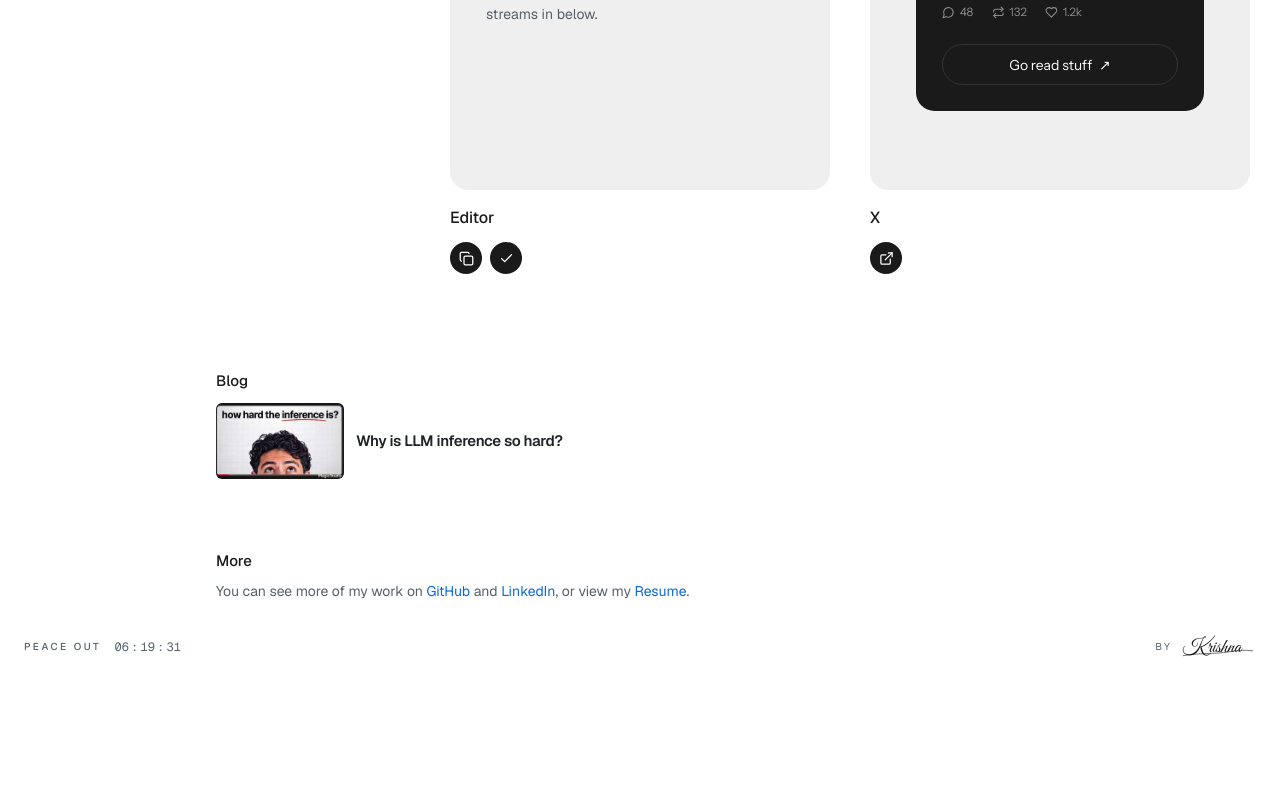
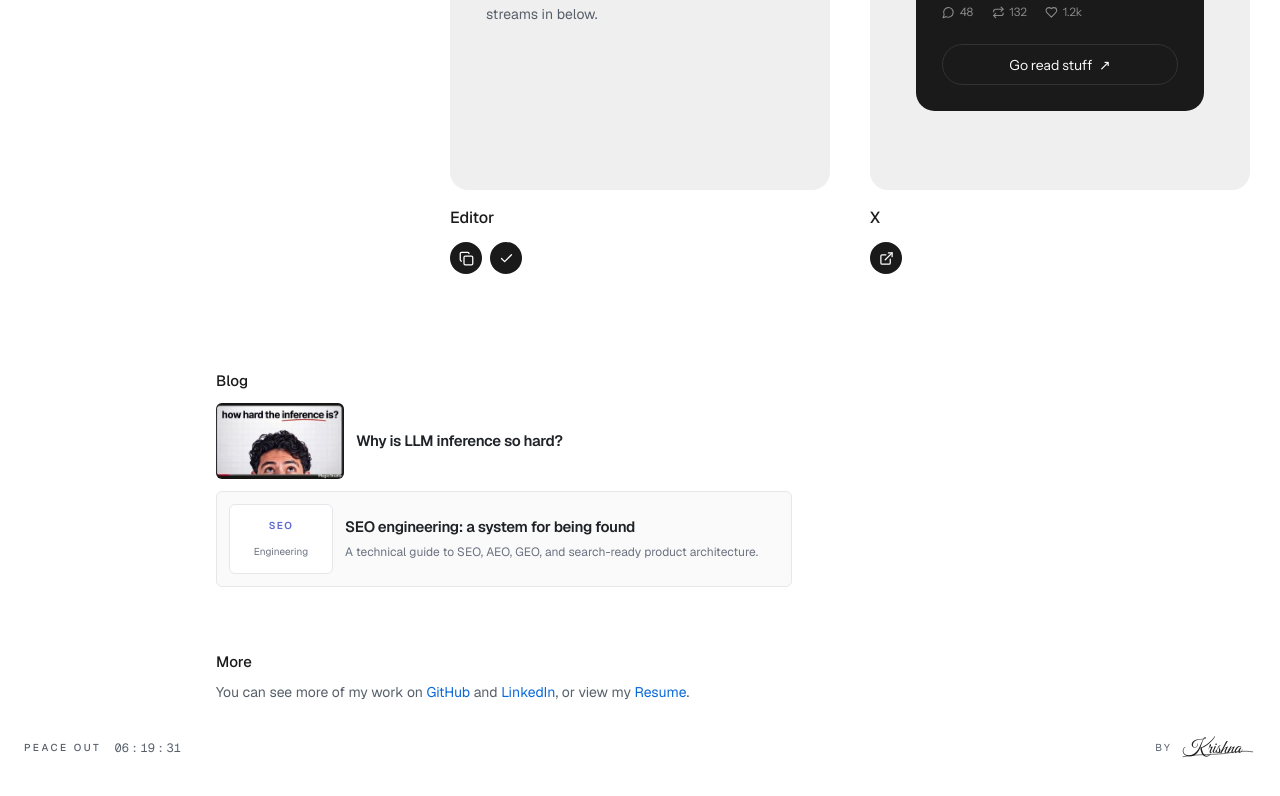
Before and after one commit to sudoKrishna/krishna, a Next.js app: page / in a window 1280 px wide. Shown: the part 830-1626 px from the top of the page. Before the commit the page ends 1555 px from the top, so only its background shows below. Built offline with nearby package versions, Linux system fonts and the light colour scheme.

Commit message:
feat(seo): link SEO case study from blog index

```diff
--- a/app/page.tsx
+++ b/app/page.tsx
@@ -19,9 +19,10 @@ export default function Home() {
         <h2 id="blog-heading" className="text-[15px] font-medium text-[#1a1a1a]">
           Blog
         </h2>
+        <div className="mt-2.5 grid max-w-xl gap-3">
           <Link
             href="/blog/llm-inference"
-          className="group mt-2.5 inline-flex max-w-full items-center gap-3 rounded-md focus-visible:outline-2 focus-visible:outline-offset-4 focus-visible:outline-black"
+            className="group inline-flex max-w-full items-center gap-3 rounded-md focus-visible:outline-2 focus-visible:outline-offset-4 focus-visible:outline-black"
           >
             <Image
               src="/blog/llm-inference-cover.jpg"
@@ -35,6 +36,22 @@ export default function Home() {
               Why is LLM inference so hard?
             </h3>
           </Link>
+          <Link
+            href="/blog/seo-engineering"
+            className="group inline-flex max-w-full items-center gap-3 rounded-md border border-[#E5E7EB] bg-[#FAFAFA] p-3 transition-colors hover:bg-white focus-visible:outline-2 focus-visible:outline-offset-4 focus-visible:outline-black"
+          >
+            <div className="grid h-[70px] w-[104px] shrink-0 place-items-center rounded-md border border-[#E5E7EB] bg-white text-center">
+              <span className="text-[10px] font-semibold uppercase tracking-[0.14em] text-[#5E6AD2]">SEO</span>
+              <span className="-mt-4 text-[10px] text-[#6B7280]">Engineering</span>
+            </div>
+            <div>
+              <h3 className="text-sm font-semibold tracking-tight group-hover:underline group-focus-visible:underline sm:text-[15px]">
+                SEO engineering: a system for being found
+              </h3>
+              <p className="mt-1 text-xs leading-5 text-[#6B7280]">A technical guide to SEO, AEO, GEO, and search-ready product architecture.</p>
+            </div>
+          </Link>
+        </div>
       </section>
 
       <div className="mx-auto w-full max-w-4xl px-6 pt-16">
```
Lines whose indentation alone changed are shown as unchanged.
